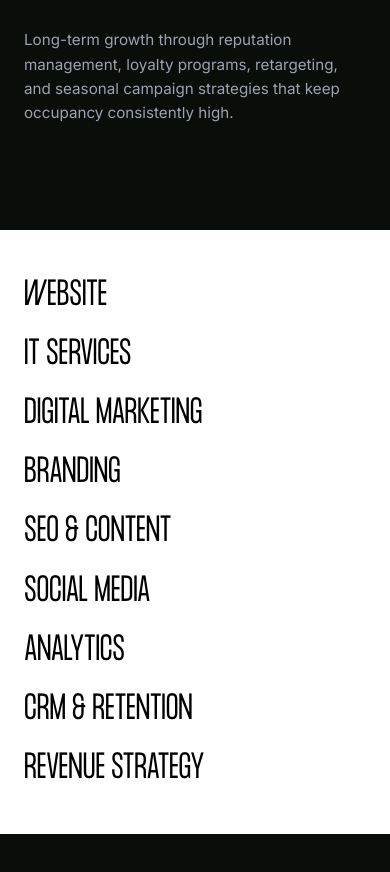
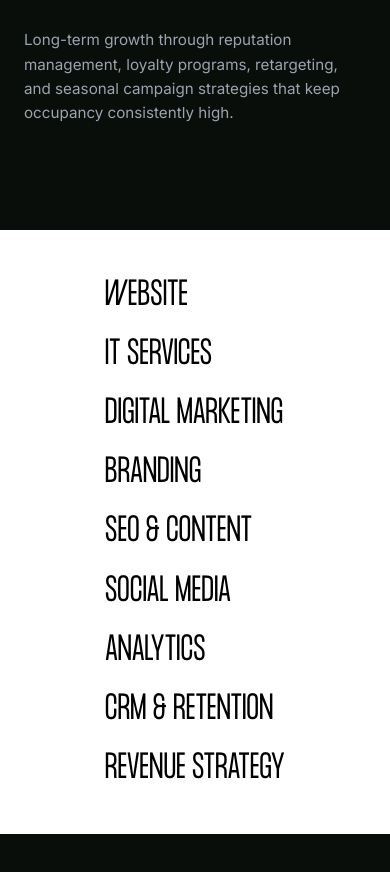
Before and after one commit to clevercroworg/beyond-reach, a React (Vite) app: page /resorts in a window 390 px wide. Shown: the part 1844-2716 px from the top of the page. Built offline with nearby package versions, Linux system fonts and the light colour scheme.

Commit message:
style: ensure services grid is centered with left-aligned text on mobile too

```diff
--- a/src/pages/Resorts.module.css
+++ b/src/pages/Resorts.module.css
@@ -270,7 +270,7 @@
 
 @media (max-width: 768px) {
   .simpleServicesGrid {
-    grid-template-columns: 1fr;
+    grid-template-columns: max-content;
   }
 }
 
```
